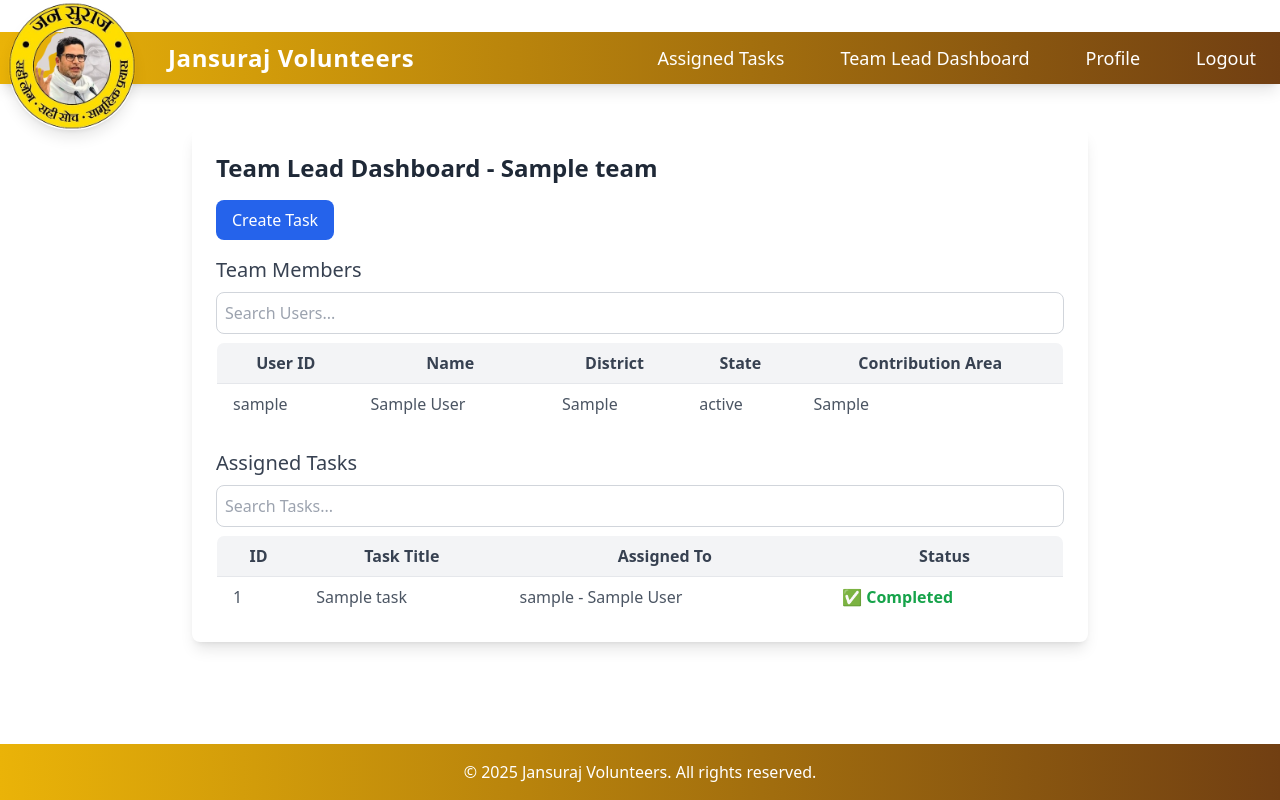
After one commit to bitunishant/jansurajVolunteers, a Django app: page /team-lead-dashboard/ in a window 1280 px wide. The commit adds this page. Run offline with Django 5.2, Linux system fonts and the light colour scheme; a user stored in the database is signed in; tables that the repository leaves empty hold one stand-in row (values such as "Sample post"); some libraries are stand-ins or nearby versions.

Commit message:
added teams

```diff
--- a/volunteers/admin.py
+++ b/volunteers/admin.py
@@ -7,7 +7,7 @@
 from .models import Task, UserProfile, AvailablePool, Team
 
 class TaskAdmin(admin.ModelAdmin):
-    list_display = ('title', 'assigned_to', 'completed')
+    list_display = ('title', 'assigned_to', 'team','completed')
     search_fields = ('title', 'assigned_to__username')
     list_filter = ('completed',)
 
@@ -23,7 +23,7 @@
 class TeamAdmin(admin.ModelAdmin):
     list_display = ('name', 'team_lead', 'pincode_list', 'description_preview')
     search_fields = ('name', 'team_lead__username', 'serving_pincodes')
-
+    list_filter = ('team_lead',)  # Filter by team leads
     def pincode_list(self, obj):
         """Show serving pincodes as a string"""
         return obj.serving_pincodes
--- a/volunteers/models.py
+++ b/volunteers/models.py
@@ -36,9 +36,12 @@
     description = models.TextField()
     assigned_to = models.ForeignKey(User, on_delete=models.CASCADE)
     completed = models.BooleanField(default=False)
+    team = models.ForeignKey('Team', on_delete=models.CASCADE, null=True, blank=True)  # Allow NULL values
 
     def __str__(self):
         return self.title
+
+
 
 class AvailablePool(models.Model):
     volunteer = models.OneToOneField(UserProfile, on_delete=models.CASCADE)
--- a/volunteers/templates/navbar.html
+++ b/volunteers/templates/navbar.html
@@ -1,4 +1,3 @@
-<!-- templates/navbar.html -->
 {% load static %}
 <link rel="icon" type="image/x-icon" href="{% static 'favicon.ico' %}">
 <nav class="fixed top-0 mt-8 left-0 w-full bg-gradient-to-r from-yellow-500 to-yellow-900 p-2 shadow-lg flex justify-between items-center z-50 backdrop-blur-md">
@@ -21,6 +20,12 @@
     <div id="nav-links" class="hidden md:flex space-x-6">
         {% if user.is_authenticated %}
             <a href="{% url 'tasks' %}" class="text-white text-lg px-4 py-1 rounded-lg transition-all duration-200 hover:underline hover:shadow-md">Assigned Tasks</a>
+
+            <!-- Show Team Lead Dashboard if the user is a team lead -->
+            {% if user.leading_teams.exists %}
+                <a href="{% url 'team_lead_dashboard' %}" class="text-white text-lg px-4 py-1 rounded-lg transition-all duration-200 hover:underline hover:shadow-md">Team Lead Dashboard</a>
+            {% endif %}
+
             <a href="{% url 'profile' %}" class="text-white text-lg px-4 py-1 rounded-lg transition-all duration-200 hover:underline hover:shadow-md">Profile</a>
             <a href="{% url 'logout' %}" class="text-white text-lg px-4 py-1 rounded-lg transition-all duration-200 hover:underline hover:shadow-md">Logout</a>
         {% else %}
@@ -32,15 +37,22 @@
     <!-- Mobile Menu -->
     <div id="mobile-menu" class="hidden md:hidden absolute top-16 left-0 w-full bg-gray-900 bg-opacity-95 shadow-xl rounded-lg space-y-3 p-5 transition-all duration-300">
         {% if user.is_authenticated %}
-            <a href="{% url 'tasks' %}" class="block text-white text-lg px-4 py-2 rounded-lg  transition-all duration-200">Assigned Tasks</a>
+            <a href="{% url 'tasks' %}" class="block text-white text-lg px-4 py-2 rounded-lg transition-all duration-200">Assigned Tasks</a>
             <hr class="border-t border-gray-500">
+
+            <!-- Show Team Lead Dashboard if the user is a team lead -->
+            {% if user.leading_teams.exists %}
+                <a href="{% url 'team_lead_dashboard' %}" class="block text-white text-lg px-4 py-2 rounded-lg transition-all duration-200">Team Lead Dashboard</a>
+                <hr class="border-t border-gray-500">
+            {% endif %}
+
             <a href="{% url 'profile' %}" class="block text-white text-lg px-4 py-2 rounded-lg transition-all duration-200">Profile</a>
             <hr class="border-t border-gray-500">
             <a href="{% url 'logout' %}" class="block text-white text-lg px-4 py-2 rounded-lg transition-all duration-200">Logout</a>
         {% else %}
-            <a href="{% url 'login' %}" class="block text-white text-lg px-4 py-2 rounded-lg  transition-all duration-200">Login</a>
+            <a href="{% url 'login' %}" class="block text-white text-lg px-4 py-2 rounded-lg transition-all duration-200">Login</a>
             <hr class="border-t border-gray-500">
-            <a href="{% url 'register' %}" class="block text-white text-lg px-4 py-2 rounded-lg  transition-all duration-200">Register</a>
+            <a href="{% url 'register' %}" class="block text-white text-lg px-4 py-2 rounded-lg transition-all duration-200">Register</a>
         {% endif %}
     </div>
 </nav>
--- a/volunteers/templates/tasks.html
+++ b/volunteers/templates/tasks.html
@@ -13,7 +13,8 @@
                 <table class="min-w-full bg-white border border-gray-300">
                     <thead class="bg-gray-100 text-black">
                         <tr>
-                            <th class="py-2 px-4 border">#</th>
+                            <th class="py-2 px-4 border">S.N</th>
+                            <th class="py-2 px-4 border">ID</th>
                             <th class="py-2 px-4 border">Title</th>
                             <th class="py-2 px-4 border">Description</th>
                             <th class="py-2 px-4 border">Status</th>
@@ -22,7 +23,8 @@
                     <tbody>
                         {% for task in tasks %}
                             <tr class="border-t">
-                                <td class="py-2 px-4 border text-center">{{ forloop.counter }}</td>
+                                <td class="py-2 px-4 border">{{ forloop.counter }}</td>
+                                <td class="py-2 px-4 border">{{ task.id }}</td>
                                 <td class="py-2 px-4 border">{{ task.title }}</td>
                                 <td class="py-2 px-4 border">{{ task.description }}</td>
                                 <td class="py-2 px-4 border text-center">
--- /dev/null
+++ b/volunteers/templates/team_lead_dashboard.html
@@ -0,0 +1,132 @@
+{% extends "base.html" %}
+
+{% block content %}
+<div class="max-w-4xl mx-auto p-6 bg-white shadow-lg rounded-lg">
+    <h2 class="text-2xl font-semibold text-gray-800 mb-4">Team Lead Dashboard - {{ team.name }}</h2>
+
+    <div class="flex justify-between mb-4">
+        <button id="openTaskModal" class="bg-blue-600 text-white px-4 py-2 rounded-lg hover:bg-blue-700">Create Task</button>
+    </div>
+
+    <h3 class="text-xl font-medium text-gray-700 mb-2">Team Members</h3>
+    <input type="text" id="userSearch" placeholder="Search Users..." class="w-full p-2 mb-2 border border-gray-300 rounded-lg">
+    <div class="overflow-x-auto">
+        <table class="w-full border border-gray-200 rounded-lg overflow-hidden" id="userTable">
+            <thead class="bg-gray-100 text-gray-700">
+                <tr>
+                    <th class="py-2 px-4 border-b">User ID</th>
+                    <th class="py-2 px-4 border-b">Name</th>
+                    <th class="py-2 px-4 border-b">District</th>
+                    <th class="py-2 px-4 border-b">State</th>
+                    <th class="py-2 px-4 border-b">Contribution Area</th>
+                </tr>
+            </thead>
+            <tbody id="userTableBody">
+                {% for member in team_members %}
+                <tr class="text-gray-600 odd:bg-white even:bg-gray-50">
+                    <td class="py-2 px-4 border-b">{{ member.user.username }}</td>
+                    <td class="py-2 px-4 border-b">{{ member.name }}</td>
+                    <td class="py-2 px-4 border-b">{{ member.district }}</td>
+                    <td class="py-2 px-4 border-b">{{ member.state }}</td>
+                    <td class="py-2 px-4 border-b">{{ member.contribution_area }}</td>
+                </tr>
+                {% endfor %}
+            </tbody>
+        </table>
+    </div>
+
+    <h3 class="text-xl font-medium text-gray-700 mt-6 mb-2">Assigned Tasks</h3>
+    <input type="text" id="taskSearch" placeholder="Search Tasks..." class="w-full p-2 mb-2 border border-gray-300 rounded-lg">
+    <div class="overflow-x-auto">
+        <table class="w-full border border-gray-200 rounded-lg overflow-hidden" id="taskTable">
+            <thead class="bg-gray-100 text-gray-700">
+                <tr>
+                    <th class="py-2 px-4 border-b">ID</th>
+                    <th class="py-2 px-4 border-b">Task Title</th>
+                    <th class="py-2 px-4 border-b">Assigned To</th>
+                    <th class="py-2 px-4 border-b">Status</th>
+                </tr>
+            </thead>
+            <tbody id="taskTableBody">
+                {% for task in tasks %}
+                <tr class="text-gray-600 odd:bg-white even:bg-gray-50">
+                    <td class="py-2 px-4 border-b">{{ task.id }}</td>
+                    <td class="py-2 px-4 border-b">{{ task.title }}</td>
+                    <td class="py-2 px-4 border-b">{{ task.assigned_to.username }} - {{ task.assigned_to.userprofile.name }}</td>
+                    <td class="py-2 px-4 border-b">
+                        {% if task.completed %}
+                        <span class="text-green-600 font-semibold">✅ Completed</span>
+                        {% else %}
+                        <span class="text-red-600 font-semibold">❌ Pending</span>
+                        {% endif %}
+                    </td>
+                </tr>
+                {% endfor %}
+            </tbody>
+        </table>
+    </div>
+</div>
+
+<!-- Modal -->
+<div id="taskModal" class="fixed inset-0 bg-gray-800 bg-opacity-50 flex items-center justify-center hidden">
+    <div class="bg-white p-6 rounded-lg shadow-lg max-w-lg w-full">
+        <h3 class="text-xl font-medium text-gray-700 mb-4">Create New Task</h3>
+        <form method="POST" action="{% url 'create_task' team.id %}">
+            {% csrf_token %}
+            <div class="mb-4">
+                <label for="title" class="block text-gray-700 font-medium">Task Title</label>
+                <input type="text" id="title" name="title" required class="w-full p-2 border border-gray-300 rounded-lg">
+            </div>
+            <div class="mb-4">
+                <label for="assigned_to" class="block text-gray-700 font-medium">Assign To</label>
+                <select id="assigned_to" name="assigned_to" required class="w-full p-2 border border-gray-300 rounded-lg">
+                    {% for user in team_members %}
+                    <option value="{{ user.id }}">{{user.user.username }} - {{ user.user.userprofile.name }}</option>
+                    {% endfor %}
+                </select>
+            </div>
+            <div class="flex justify-end">
+                <button type="button" id="closeTaskModal" class="mr-2 bg-gray-400 text-white px-4 py-2 rounded-lg">Cancel</button>
+                <button type="submit" class="bg-blue-600 text-white px-4 py-2 rounded-lg hover:bg-blue-700">Create Task</button>
+            </div>
+        </form>
+    </div>
+</div>
+
+<script>
+    function filterTable(inputId, tableId) {
+        let input = document.getElementById(inputId);
+        let filter = input.value.toLowerCase();
+        let table = document.getElementById(tableId);
+        let tr = table.getElementsByTagName("tr");
+
+        for (let i = 1; i < tr.length; i++) {
+            let td = tr[i].getElementsByTagName("td");
+            let found = false;
+            for (let j = 0; j < td.length; j++) {
+                if (td[j] && td[j].innerText.toLowerCase().includes(filter)) {
+                    found = true;
+                    break;
+                }
+            }
+            tr[i].style.display = found ? "" : "none";
+        }
+    }
+
+    document.getElementById("userSearch").addEventListener("keyup", function() {
+        filterTable("userSearch", "userTable");
+    });
+
+    document.getElementById("taskSearch").addEventListener("keyup", function() {
+        filterTable("taskSearch", "taskTable");
+    });
+
+    document.getElementById("openTaskModal").addEventListener("click", function() {
+        document.getElementById("taskModal").classList.remove("hidden");
+    });
+
+    document.getElementById("closeTaskModal").addEventListener("click", function() {
+        document.getElementById("taskModal").classList.add("hidden");
+    });
+</script>
+{% endblock %}
--- a/volunteers/urls.py
+++ b/volunteers/urls.py
@@ -1,5 +1,5 @@
 from django.urls import path
-from .views import home, register, user_login, user_logout, profile, tasks
+from .views import home, register, user_login, user_logout, profile, tasks,team_lead_dashboard, create_task
 
 urlpatterns = [
     path("", home, name="home"),
@@ -8,4 +8,7 @@
     path("logout/", user_logout, name="logout"),
     path("profile/", profile, name="profile"),
     path("tasks/", tasks, name="tasks"),
+    path('team-lead-dashboard/', team_lead_dashboard, name='team_lead_dashboard'),
+    path('team/<int:team_id>/create-task/', create_task, name='create_task'),
+
 ]
--- a/volunteers/views.py
+++ b/volunteers/views.py
@@ -77,3 +77,53 @@
         volunteer.save()
     else:
         AvailablePool.objects.create(volunteer=volunteer)
+
+@login_required
+def team_lead_dashboard(request):
+    # Get the logged-in user
+    user = request.user
+
+    # Check if the user is a team lead
+    team = Team.objects.filter(team_lead=user).first()
+
+    if not team:
+        return render(request, 'error.html', {'message': 'You are not a team lead!'})
+
+    # Get all volunteers in this team
+    team_members = UserProfile.objects.filter(team=team)
+
+    # Get tasks assigned to any team member
+    tasks = Task.objects.filter(assigned_to__in=team_members.values_list('user', flat=True))
+
+    return render(request, 'team_lead_dashboard.html', {'team': team, 'team_members': team_members, 'tasks': tasks})
+from django.shortcuts import render, redirect, get_object_or_404
+from django.contrib.auth.decorators import login_required
+from django.contrib import messages
+from .models import Team, Task, User
+
+@login_required
+def create_task(request, team_id):
+    team = get_object_or_404(Team, id=team_id)
+
+    # Ensure the logged-in user is the team lead
+    if request.user != team.team_lead:
+        messages.error(request, "You are not authorized to create tasks for this team.")
+        return redirect(request.META.get('HTTP_REFERER', f'/team-lead-dashboard/{team.id}/'))
+
+    if request.method == "POST":
+        title = request.POST.get("title")
+        assigned_to_id = request.POST.get("assigned_to")
+        assigned_to = get_object_or_404(User, id=assigned_to_id)
+
+        # Ensure the assigned user is part of the team
+        if not UserProfile.objects.filter(user=assigned_to, team=team).exists():
+            messages.error(request, "Selected user is not part of the team.")
+            return redirect(request.META.get('HTTP_REFERER', f'/team-lead-dashboard/{team.id}/'))
+
+        # Create Task
+        Task.objects.create(title=title, assigned_to=assigned_to, team=team)
+        messages.success(request, "Task created successfully!")
+
+        return redirect(request.META.get('HTTP_REFERER', f'/team-lead-dashboard/{team.id}/'))
+
+    return redirect(f'/team-lead-dashboard/{team.id}/')
```
Also changed, not shown: volunteers/migrations/0006_task_team.py (added).
